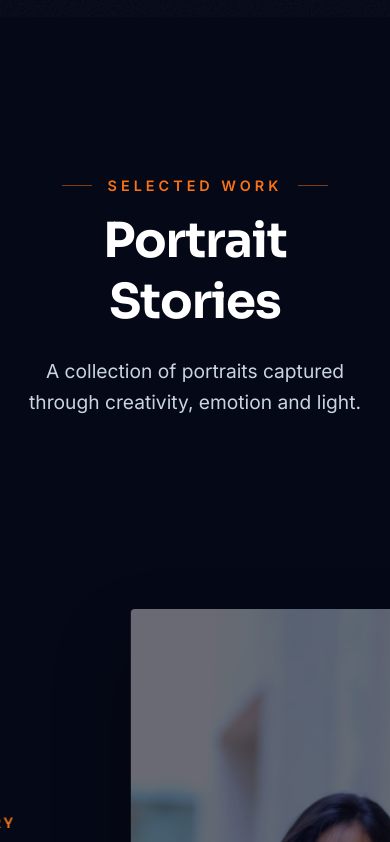
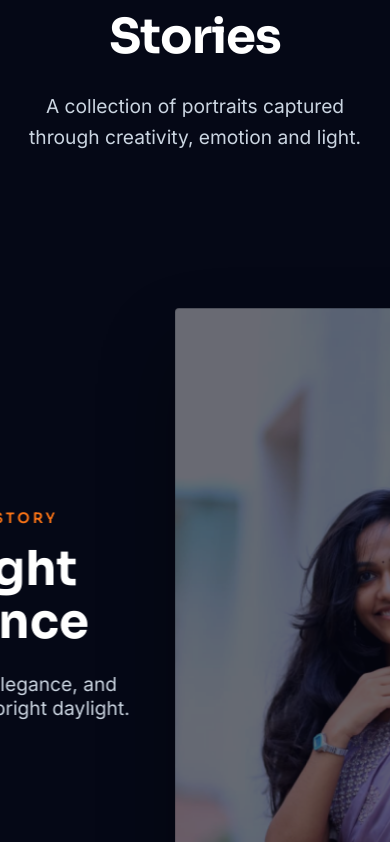
Before and after one commit to iambhargav-2007/suryaphotography, a React (Vite) app in the folder surya-photography/: page / in a window 390 px wide. Shown: the part 827-1669 px from the top of the page. Built offline with nearby package versions, Linux system fonts and the light colour scheme.

Commit message:
Fix mobile hero text layout, adjust section spacing, change first collection name, and update tab favicon

```diff
--- a/surya-photography/index.html
+++ b/surya-photography/index.html
@@ -2,9 +2,9 @@
 <html lang="en">
   <head>
     <meta charset="UTF-8" />
-    <link rel="icon" type="image/svg+xml" href="/favicon.svg" />
+    <link rel="icon" type="image/png" href="/logo.png" />
     <meta name="viewport" content="width=device-width, initial-scale=1.0" />
-    <title>surya-photography</title>
+    <title>Surya Photography | Professional Portrait Sessions</title>
   </head>
   <body>
     <div id="root"></div>
--- a/surya-photography/src/components/Footer.css
+++ b/surya-photography/src/components/Footer.css
@@ -138,7 +138,7 @@
 @media (max-width: 768px) {
   .footer-section {
     padding: 6rem 5% 6rem 5%;
-    min-height: 100vh;
+    min-height: auto;
   }
 
   .footer-radial-glow {
--- a/surya-photography/src/components/Hero.css
+++ b/surya-photography/src/components/Hero.css
@@ -175,7 +175,7 @@
   .hero-section {
     align-items: center;
     padding-bottom: 0;
-    height: 100vh;
+    height: 80vh;
   }
   .hero-image-wrapper {
     width: 100vw;
@@ -196,7 +196,7 @@
   }
   .hero-content {
     padding: 0 5%;
-    margin-top: 15vh;
+    margin-top: 32vh;
     z-index: 2;
     align-items: center;
     text-align: center;
--- a/surya-photography/src/components/MyWork.css
+++ b/surya-photography/src/components/MyWork.css
@@ -137,6 +137,15 @@
 
 /* Mobile First Adjustments */
 @media (max-width: 768px) {
+  .my-work-section {
+    padding-top: 4rem;
+    padding-bottom: 2rem;
+  }
+
+  .my-work-header {
+    margin-bottom: 2.5rem;
+  }
+
   .horizontal-scroll-container {
     height: 350vh; /* slightly shorter scroll duration on mobile */
   }
--- a/surya-photography/src/components/MyWork.tsx
+++ b/surya-photography/src/components/MyWork.tsx
@@ -21,8 +21,8 @@ import indiv3img4 from '../assets/indiv3img4.jpeg';
 const collections = [
   {
     id: 'c1',
-    title: 'Golden Hour Dreams',
-    caption: 'Capturing confidence, elegance and personality through natural light.',
+    title: 'Daylight Radiance',
+    caption: 'Capturing clarity, elegance, and natural emotions in bright daylight.',
     images: [
       { src: indiv1img1 },
       { src: indiv1img2 },
```
Also changed, not shown: surya-photography/public/logo.png (added).
